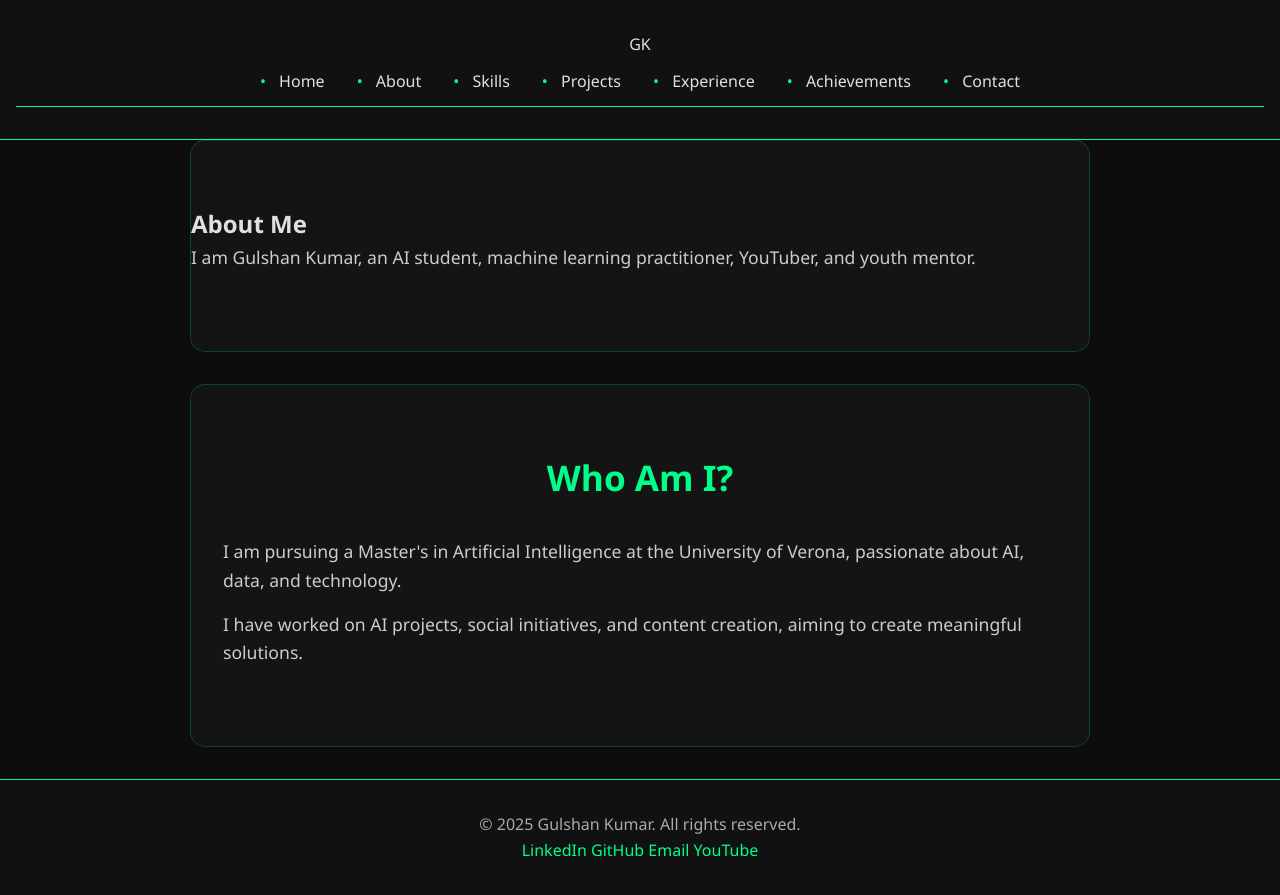
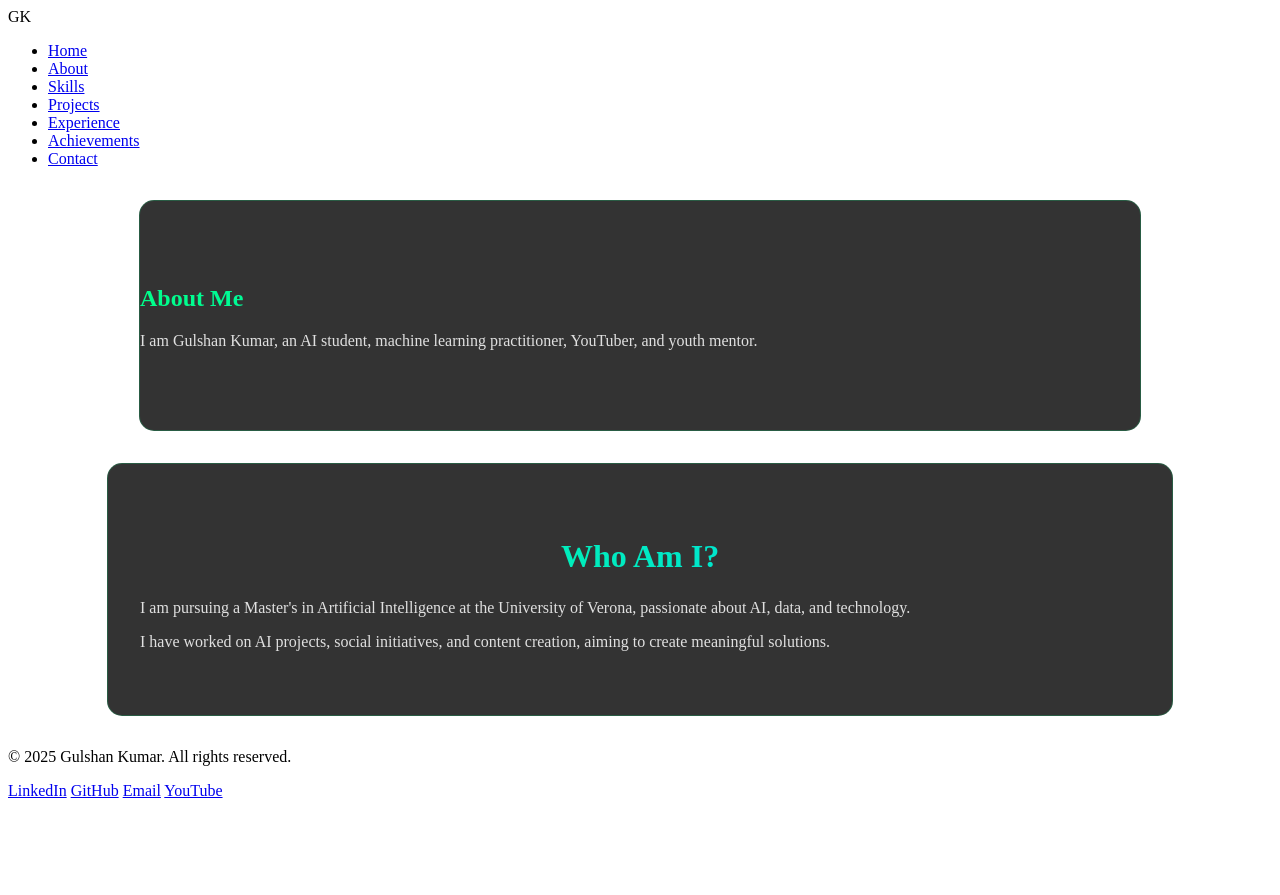
Before and after one commit to gulshan-kumar-ai/gulshan-kumar-ai.github.io, a plain HTML site: page index.html in a window 1280 px wide. After the commit the page ends 808 px from the top, so only its background shows below. Drawn offline with Linux system fonts and the light colour scheme.

Commit message:
Refactor CSS for gradient text and section styles
Removed old styles and added gradient text and section styling.

```diff
--- a/style.css
+++ b/style.css
@@ -1,146 +1,24 @@
-/* Reset */
-* {
-  margin: 0;
-  padding: 0;
-  box-sizing: border-box;
+/* Gradient Text */
+.gradient-text {
+  background: linear-gradient(45deg, #00ff88, #00d4ff);
+  -webkit-background-clip: text;
+  -webkit-text-fill-color: transparent;
 }
 
-/* Body */
-body {
-  font-family: 'Segoe UI', Tahoma, Geneva, Verdana, sans-serif;
-  line-height: 1.6;
-  background: #0d0d0d; /* dark background */
+/* Section Styling */
+section {
+  background: rgba(0,0,0,0.8);
+  border-radius: 15px;
+  padding: 3rem 2rem;
+  margin: 2rem auto;
+  max-width: 1000px;
+  border: 1px solid rgba(0,255,136,0.2);
+  backdrop-filter: blur(5px);
   color: #e0e0e0;
-}
-
-/* Header */
-header {
-  background: #111;
-  color: #e0e0e0;
-  padding: 2rem 1rem;
-  text-align: center;
-  border-bottom: 1px solid #00ff88;
-}
-
-header h1 {
-  margin-bottom: 0.5rem;
-  font-size: 2.5rem;
-  color: #00ff88;
-}
-
-header p {
-  font-size: 1.2rem;
-  color: #aaa;
-}
-
-/* Navigation */
-nav ul {
-  list-style: none;
-  display: flex;
-  justify-content: center;
-  background: #111;
-  padding: 0.7rem 0;
-  border-bottom: 1px solid #00ff88;
-}
-
-nav ul li {
-  margin: 0 1rem;
-}
-
-nav ul li a {
-  text-decoration: none;
-  color: #e0e0e0;
-  font-weight: 500;
-  transition: color 0.3s ease, transform 0.2s ease;
-}
-
-nav ul li a:hover {
-  color: #00ff88;
-  transform: translateY(-2px);
-}
-
-/* Sections */
-section {
-  padding: 4rem 2rem;
-  max-width: 900px;
-  margin: auto;
-  background: rgba(255, 255, 255, 0.03);
-  border-radius: 15px;
-  margin-bottom: 2rem;
-  border: 1px solid rgba(0, 255, 136, 0.2);
-  backdrop-filter: blur(5px);
 }
 
 section h2 {
   text-align: center;
-  margin-bottom: 2rem;
-  font-size: 2.2rem;
-  color: #00ff88;
+  margin-bottom: 1.5rem;
+  font-size: 2rem;
 }
-
-section p,
-section ul li {
-  margin-bottom: 1rem;
-  font-size: 1.1rem;
-  color: #ccc;
-}
-
-/* Lists */
-ul li {
-  padding-left: 1.2rem;
-  position: relative;
-}
-
-ul li::before {
-  content: '•';
-  position: absolute;
-  left: 0;
-  color: #00ff88;
-}
-
-/* Footer */
-footer {
-  background: #111;
-  color: #aaa;
-  text-align: center;
-  padding: 2rem 1rem;
-  border-top: 1px solid #00ff88;
-}
-
-footer a {
-  color: #00ff88;
-  text-decoration: none;
-  transition: color 0.3s ease;
-}
-
-footer a:hover {
-  color: #fff;
-}
-
-/* Responsive */
-@media (max-width: 768px) {
-  nav ul {
-    flex-direction: column;
-    padding: 1rem 0;
-  }
-
-  nav ul li {
-    margin: 0.5rem 0;
-  }
-
-  header h1 {
-    font-size: 2rem;
-  }
-
-  header p {
-    font-size: 1rem;
-  }
-
-  section {
-    padding: 3rem 1rem;
-  }
-
-  section h2 {
-    font-size: 1.8rem;
-  }
-}
```
